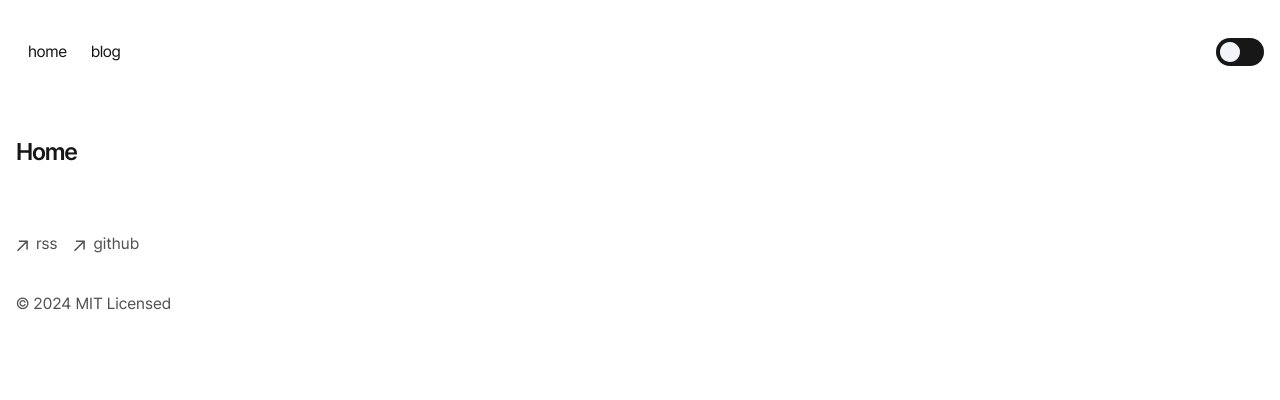
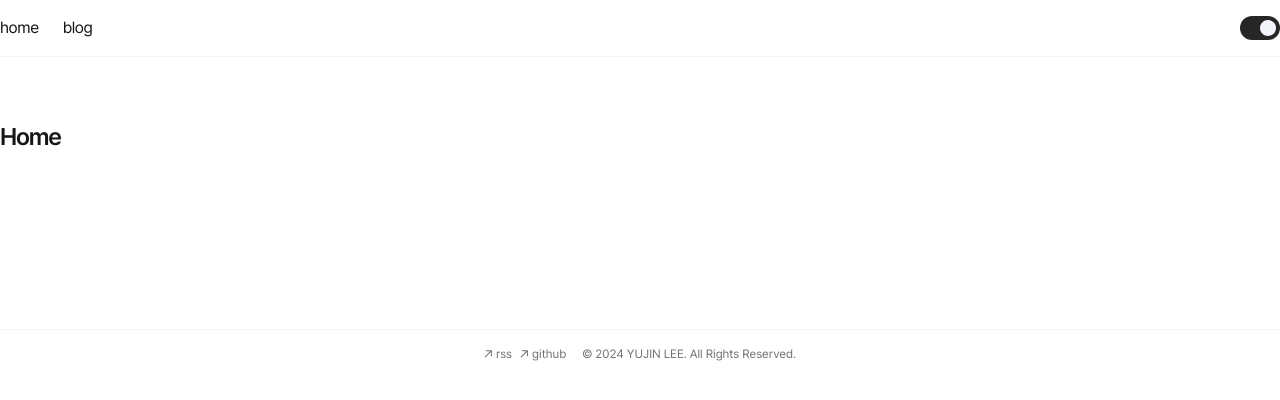
Before and after one commit to Ujaa/blog, a Next.js app: page / in a window 1280 px wide. Shown: the top 400 px of the page. Built offline with nearby package versions, Linux system fonts and the light colour scheme.

Commit message:
fix: dark 모드 맞게 색상 변경

```diff
--- /dev/null
+++ b/app/ThemeProvider.tsx
@@ -0,0 +1,51 @@
+"use client";
+import { createContext, useContext, useEffect, useState } from "react";
+
+interface ThemeContextType {
+  isDarkMode: boolean;
+  toggleDarkMode: () => void;
+}
+
+const ThemeContext = createContext<ThemeContextType | undefined>(undefined);
+
+export const ThemeProvider = ({ children }: { children: React.ReactNode }) => {
+  const [isDarkMode, setIsDarkMode] = useState(false);
+
+  useEffect(() => {
+    const storedTheme = localStorage.getItem("theme");
+    if (storedTheme === "dark") {
+      setIsDarkMode(true);
+      document.documentElement.classList.add("dark");
+    } else {
+      setIsDarkMode(false);
+      document.documentElement.classList.remove("dark");
+    }
+  }, []);
+
+  const toggleDarkMode = () => {
+    setIsDarkMode((prev) => {
+      const newMode = !prev;
+      localStorage.setItem("theme", newMode ? "dark" : "light");
+
+      if (newMode) {
+        document.documentElement.classList.add("dark");
+      } else {
+        document.documentElement.classList.remove("dark");
+      }
+
+      return newMode;
+    });
+  };
+
+  return (
+    <ThemeContext.Provider value={{ isDarkMode, toggleDarkMode }}>
+      {children}
+    </ThemeContext.Provider>
+  );
+};
+
+export const useTheme = () => {
+  const context = useContext(ThemeContext);
+  if (!context) throw new Error("useTheme must be used within a ThemeProvider");
+  return context;
+};
--- a/app/blog/[slug]/page.tsx
+++ b/app/blog/[slug]/page.tsx
@@ -72,7 +72,7 @@ export default function Blog({ params }) {
   };
 
   return (
-    <section className="max-w-4xl m-auto relative">
+    <section className="max-w-4xl m-auto relative px-2 xl:px-0">
       <script
         type="application/ld+json"
         suppressHydrationWarning
@@ -96,7 +96,7 @@ export default function Blog({ params }) {
         }}
       />
       {post.toc && (
-        <aside className="hidden 2xl:block sticky w-4xl top-8 bg-amber-500">
+        <aside className="hidden 2xl:block sticky w-4xl top-24 bg-amber-500">
           <div className="absolute left-full ml-10 text-sm z-20 w-1/4 overflow-hidden text-neutral-400">
             <h1 className=" mb-2 text-neutral-500 font-semibold">
               Table Of Contents
@@ -123,7 +123,7 @@ export default function Blog({ params }) {
           {post.metadata.tags?.map((tag) => (
             <li
               key={tag}
-              className="rounded-md bg-neutral-100/20 dark:bg-neutral-400/20 px-2 py-1 border border-neutral-200 dark:border-neutral-500 font-medium text-neutral-500 dark:text-neutral-300 text-sm tabular-nums"
+              className="rounded-md bg-neutral-100/20 dark:bg-neutral-600/20 px-2 py-1 border border-neutral-200 dark:border-neutral-500 font-medium text-neutral-500 dark:text-neutral-300 text-sm tabular-nums"
             >
               {tag}
             </li>
--- a/app/blog/page.tsx
+++ b/app/blog/page.tsx
@@ -7,7 +7,7 @@ export const metadata = {
 
 export default function Page() {
   return (
-    <section className="max-w-7xl m-auto">
+    <section className="max-w-7xl m-auto px-2 xl:px-0">
       <h1 className="font-semibold text-4xl mb-8 tracking-tighter">Blog</h1>
       <BlogPosts />
     </section>
--- a/app/components/Tag.tsx
+++ b/app/components/Tag.tsx
@@ -4,7 +4,7 @@ interface TagProps {
 
 export default function Tag({ text }: TagProps) {
   return (
-    <li className="rounded-md bg-neutral-100/20 dark:bg-neutral-400/20 px-1.5 py-0.5 border border-neutral-200 dark:border-neutral-500 font-medium text-neutral-500 dark:text-neutral-300 text-xs tabular-nums">
+    <li className="rounded-md bg-neutral-100/20 dark:bg-neutral-600/20 px-1.5 py-0.5 border border-neutral-200 dark:border-neutral-500 font-medium text-neutral-500 dark:text-neutral-300 text-xs tabular-nums">
       {text}
     </li>
   );
--- a/app/components/ToggleDarkModeBtn.tsx
+++ b/app/components/ToggleDarkModeBtn.tsx
@@ -1,9 +1,14 @@
 "use client";
-import React, { useState } from "react";
+import React, { useEffect, useState } from "react";
 import { motion } from "framer-motion";
+import { useTheme } from "../ThemeProvider";
 
 function ToggleDarkModeBtn() {
-  const [darkMode, setDarkMode] = useState(false);
+  const [mounted, setMounted] = useState(false);
+  const { isDarkMode, toggleDarkMode } = useTheme();
+  useEffect(() => setMounted(true), []);
+
+  if (!mounted) return <div>로딩중</div>;
 
   const variants = {
     light: {
@@ -12,28 +17,26 @@ function ToggleDarkModeBtn() {
     },
     dark: {
       d: "M10.1 20C8.7 20 7.3875 19.7333 6.1625 19.2C4.9375 18.6667 3.87083 17.9458 2.9625 17.0375C2.05417 16.1292 1.33333 15.0625 0.8 13.8375C0.266667 12.6125 0 11.3 0 9.9C0 7.46667 0.775 5.32083 2.325 3.4625C3.875 1.60417 5.85 0.45 8.25 0C7.95 1.65 8.04167 3.2625 8.525 4.8375C9.00833 6.4125 9.84167 7.79167 11.025 8.975C12.2083 10.1583 13.5875 10.9917 15.1625 11.475C16.7375 11.9583 18.35 12.05 20 11.75C19.5667 14.15 18.4167 16.125 16.55 17.675C14.6833 19.225 12.5333 20 10.1 20Z", // 다크모드 아이콘 (예: 원형에 가까운 모양)
-      fill: "#0f172a",
+      fill: "#262626",
     },
   };
 
-  const handleToggle = () => setDarkMode((prev) => !prev);
-
   return (
     <button
-      onClick={handleToggle}
+      onClick={toggleDarkMode}
       className={`${
-        darkMode ? "bg-neutral-100" : "bg-neutral-900"
-      } w-12 p-1 rounded-full transition-colors duration-500 ease-in-out`}
+        isDarkMode ? "bg-neutral-100" : "bg-neutral-800"
+      } w-10 p-1 rounded-full transition-colors duration-500 ease-in-out`}
     >
       <svg
         className={`${
-          darkMode ? "tranneutral-x-0" : "tranneutral-x-5"
-        } w-5 h-5 transition-transform`}
+          isDarkMode ? "translate-x-0" : "translate-x-4"
+        } w-4 h-4 transition-transform`}
         viewBox="0 0 20 20"
         xmlns="http://www.w3.org/2000/svg"
       >
         <motion.path
-          animate={darkMode ? "dark" : "light"}
+          animate={isDarkMode ? "dark" : "light"}
           variants={variants}
           transition={{ duration: 0.5, ease: "easeInOut" }}
         />
--- a/app/components/footer.tsx
+++ b/app/components/footer.tsx
@@ -1,8 +1,8 @@
 function ArrowIcon() {
   return (
     <svg
-      width="12"
-      height="12"
+      width="8"
+      height="8"
       viewBox="0 0 12 12"
       fill="none"
       xmlns="http://www.w3.org/2000/svg"
@@ -17,34 +17,36 @@ function ArrowIcon() {
 
 export default function Footer() {
   return (
-    <footer className="mb-16">
-      <ul className="font-sm mt-8 flex flex-col space-x-0 space-y-2 text-neutral-600 md:flex-row md:space-x-4 md:space-y-0 dark:text-neutral-300">
+    <footer className="dark:border-t-neutral-700 mt-36 border-t border-t-neutral-100 px-2 pb-6 pt-4">
+      <div className="flex flex-col gap-1 md:gap-4 md:flex-row md:max-w-7xl m-auto md:justify-center">
+        <ul className="text-xs flex items-center gap-2 text-neutral-500 md:flex-row dark:text-neutral-300">
           <li>
             <a
-            className="flex items-center transition-all hover:text-neutral-800 dark:hover:text-neutral-100"
+              className="flex items-center gap-1 transition-all hover:text-neutral-800 dark:hover:text-neutral-100"
               rel="noopener noreferrer"
               target="_blank"
               href="/rss"
             >
               <ArrowIcon />
-            <p className="ml-2 h-7">rss</p>
+              <p>rss</p>
             </a>
           </li>
           <li>
             <a
-            className="flex items-center transition-all hover:text-neutral-800 dark:hover:text-neutral-100"
+              className="flex items-center gap-1 transition-all hover:text-neutral-800 dark:hover:text-neutral-100"
               rel="noopener noreferrer"
               target="_blank"
               href="https://github.com/Ujaa"
             >
               <ArrowIcon />
-            <p className="ml-2 h-7">github</p>
+              <p>github</p>
             </a>
           </li>
         </ul>
-      <p className="mt-8 text-neutral-600 dark:text-neutral-300">
-        © {new Date().getFullYear()} MIT Licensed
+        <p className="text-neutral-500 dark:text-neutral-300 text-xs">
+          © {new Date().getFullYear()} YUJIN LEE. All Rights Reserved.
         </p>
+      </div>
     </footer>
   );
 }
--- a/app/components/nav.tsx
+++ b/app/components/nav.tsx
@@ -12,19 +12,16 @@ const navItems = {
 
 export function Navbar() {
   return (
-    <aside className="mb-16 tracking-tight flex justify-between items-center">
-      <div className="lg:sticky lg:top-20">
-        <nav
-          className="flex flex-row items-start relative px-0 pb-0 fade md:overflow-auto scroll-pr-6 md:relative"
-          id="nav"
-        >
-          <div className="flex flex-row space-x-0 pr-10">
+    <aside className="mb-16 px-2 xl:px-0 mx-auto py-3 w-full tracking-tight flex justify-between items-center sticky top-0 bg-white/80 dark:bg-neutral-900/20 backdrop-blur-lg border-b border-b-neutral-100 dark:border-b-neutral-700 z-40">
+      <div className="md:max-w-7xl w-full mx-auto flex justify-between items-center">
+        <nav className="flex flex-row items-center fade" id="nav">
+          <div className="flex flex-row gap-6">
             {Object.entries(navItems).map(([path, { name }]) => {
               return (
                 <Link
                   key={path}
                   href={path}
-                  className="transition-all hover:text-neutral-800 dark:hover:text-neutral-200 flex align-middle relative py-1 px-2 m-1"
+                  className="transition-all hover:text-neutral-800 dark:hover:text-neutral-200 flex align-middle relative py-1"
                 >
                   {name}
                 </Link>
@@ -32,8 +29,8 @@ export function Navbar() {
             })}
           </div>
         </nav>
+        <ToggleDarkModeBtn />
       </div>
-      <ToggleDarkModeBtn />
     </aside>
   );
 }
--- a/app/global.css
+++ b/app/global.css
@@ -1,8 +1,7 @@
 @import "tailwindcss";
 
 ::selection {
-  background-color: #ffeb79;
-  color: #000000;
+  @apply bg-yellow-100 text-neutral-950;
 }
 
 :root {
--- a/app/layout.tsx
+++ b/app/layout.tsx
@@ -7,6 +7,7 @@ import { SpeedInsights } from "@vercel/speed-insights/next";
 import Footer from "./components/footer";
 import { baseUrl } from "./sitemap";
 import localFont from "next/font/local";
+import { ThemeProvider } from "./ThemeProvider";
 
 const pretendard = localFont({
   src: "./fonts/PretendardVariable.woff2",
@@ -59,21 +60,23 @@ export default function RootLayout({
 }) {
   return (
     <html
-      lang="en"
+      lang="kr"
       className={cx(
         "text-neutral-900 bg-white dark:text-white dark:bg-neutral-900",
         pretendard.variable,
         GeistMono.variable
       )}
     >
-      <body className="antialiased px-4 mt-8 lg:mx-auto">
-        <main className="flex-auto min-w-0 flex flex-col">
-          <Navbar />
-          {children}
+      <body className="antialiased lg:mx-auto">
+        <ThemeProvider>
+          <main className="flex-auto min-w-0 flex flex-col">
+            <Navbar />
+            {children}
+            <Analytics />
+            <SpeedInsights />
+          </main>
           <Footer />
-          <Analytics />
-          <SpeedInsights />
-        </main>
+        </ThemeProvider>
       </body>
     </html>
   );
--- a/package.json
+++ b/package.json
@@ -16,6 +16,7 @@
     "geist": "1.2.2",
     "next": "canary",
     "next-mdx-remote": "^4.4.1",
+    "next-themes": "^0.4.4",
     "postcss": "^8.4.35",
     "react": "18.2.0",
     "react-dom": "18.2.0",
--- a/postcss.config.js
+++ b/postcss.config.js
@@ -1,5 +1,5 @@
 module.exports = {
   plugins: {
-    '@tailwindcss/postcss': {},
+    "@tailwindcss/postcss": {},
   },
 };
--- /dev/null
+++ b/tailwind.config.js
@@ -0,0 +1,9 @@
+/** @type {import('tailwindcss').Config} */
+export default {
+  darkMode: "class",
+  content: ["./app/**/*.{js,ts,jsx,tsx}"],
+  theme: {
+    extend: {},
+  },
+  plugins: [],
+};
```
Also changed, not shown: 1 other file (tests, documents, lock files or other folders). Lines whose indentation alone changed are shown as unchanged.
